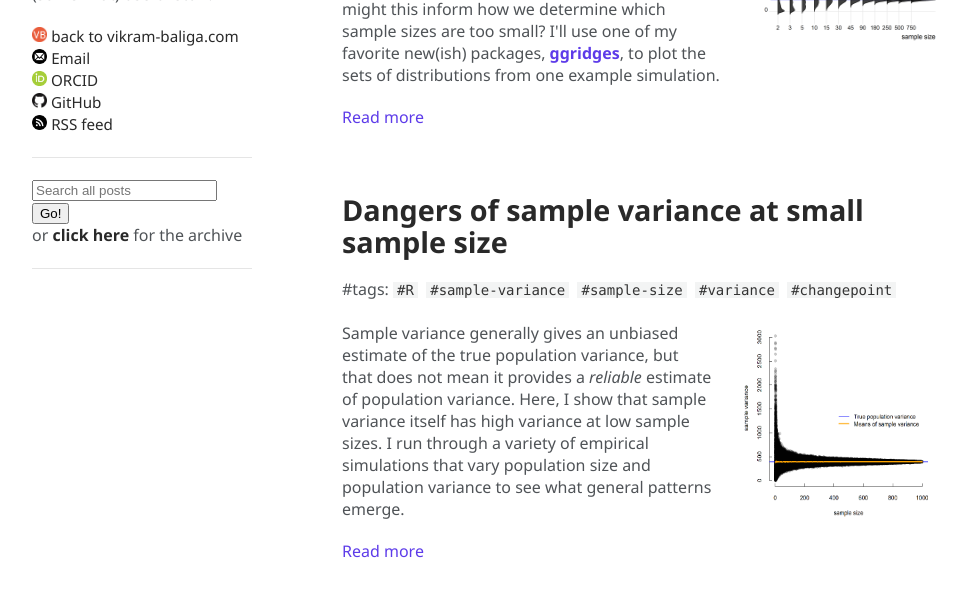
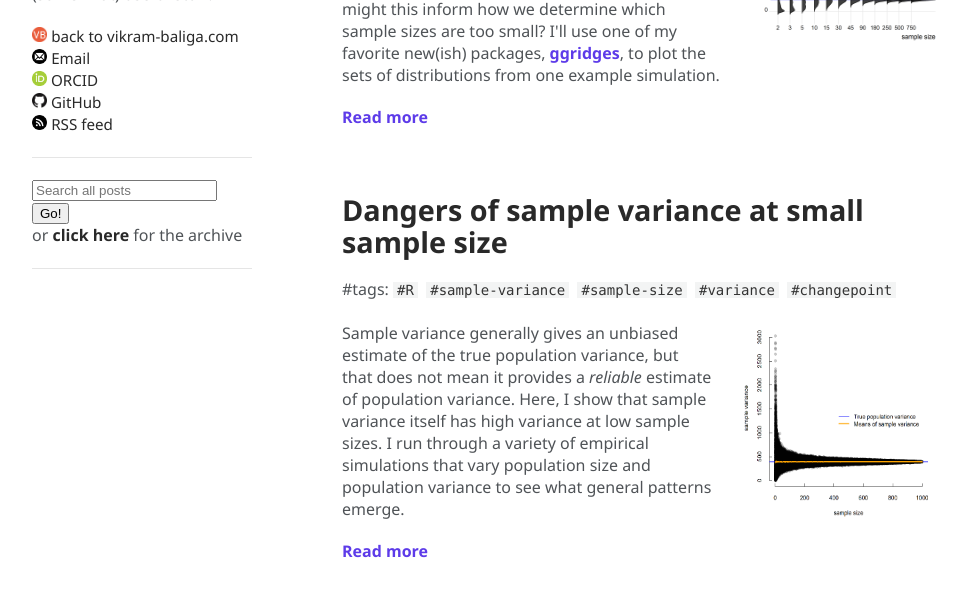
Before and after one commit to vbaliga/vbaliga.github.io, a Jekyll site: the page built from index.html, in a window 1280 px wide and 900 px high. Shown: the part 306-897 px from the top of the window, without its empty margins (153-1120 px from the left). Built offline with Jekyll 4.4.1, drawn with Linux system fonts in a browser that asks for light colours; a script that is not in the unit is left out.

Commit message:
Update index.html

```diff
--- a/index.html
+++ b/index.html
@@ -18,7 +18,7 @@ layout: default
         <br>
         {{ post.excerpt }}
       </div>
-      <a href="{{ site.baseurl }}{{ post.url }}" class="read-more" style="color:#5D3BE9">Read more</a>
+      <b><a href="{{ site.baseurl }}{{ post.url }}" class="read-more" style="color:#5D3BE9">Read more</a></b>
     </article>
 
   <br>
```
